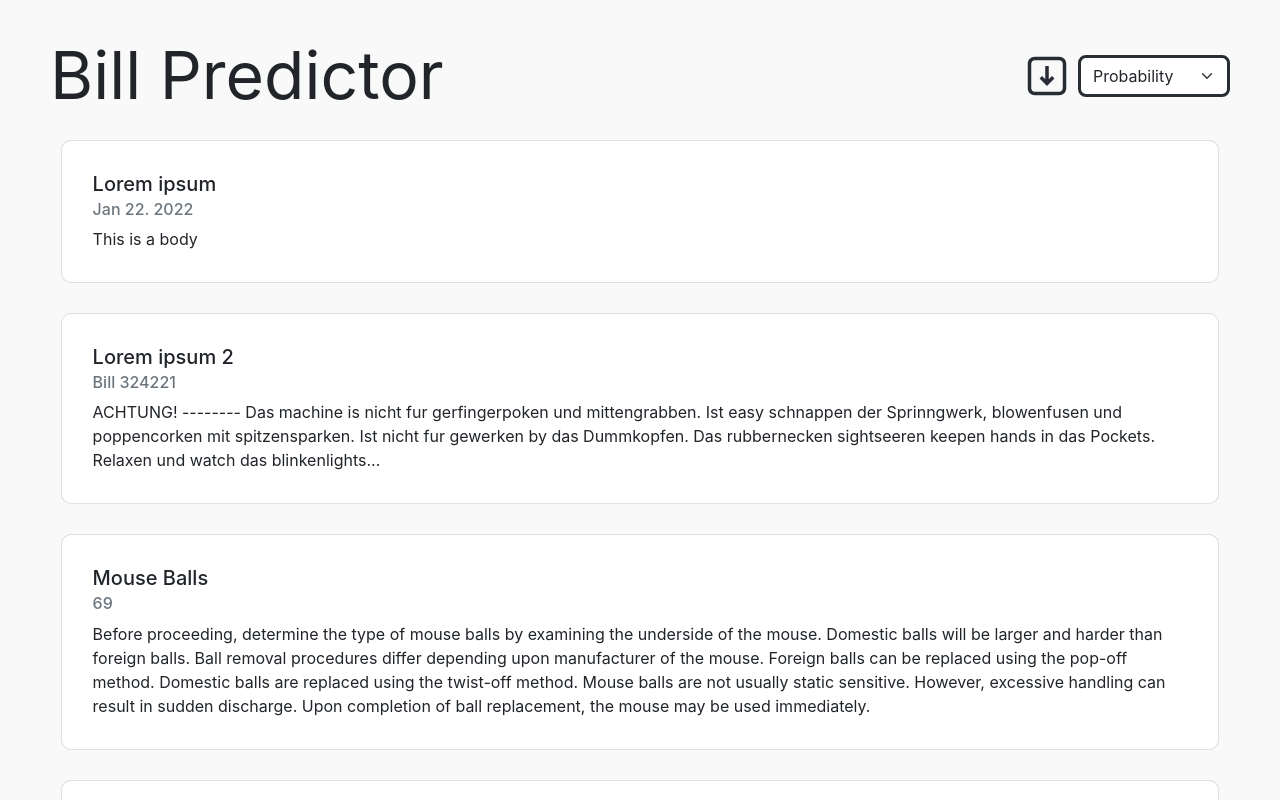
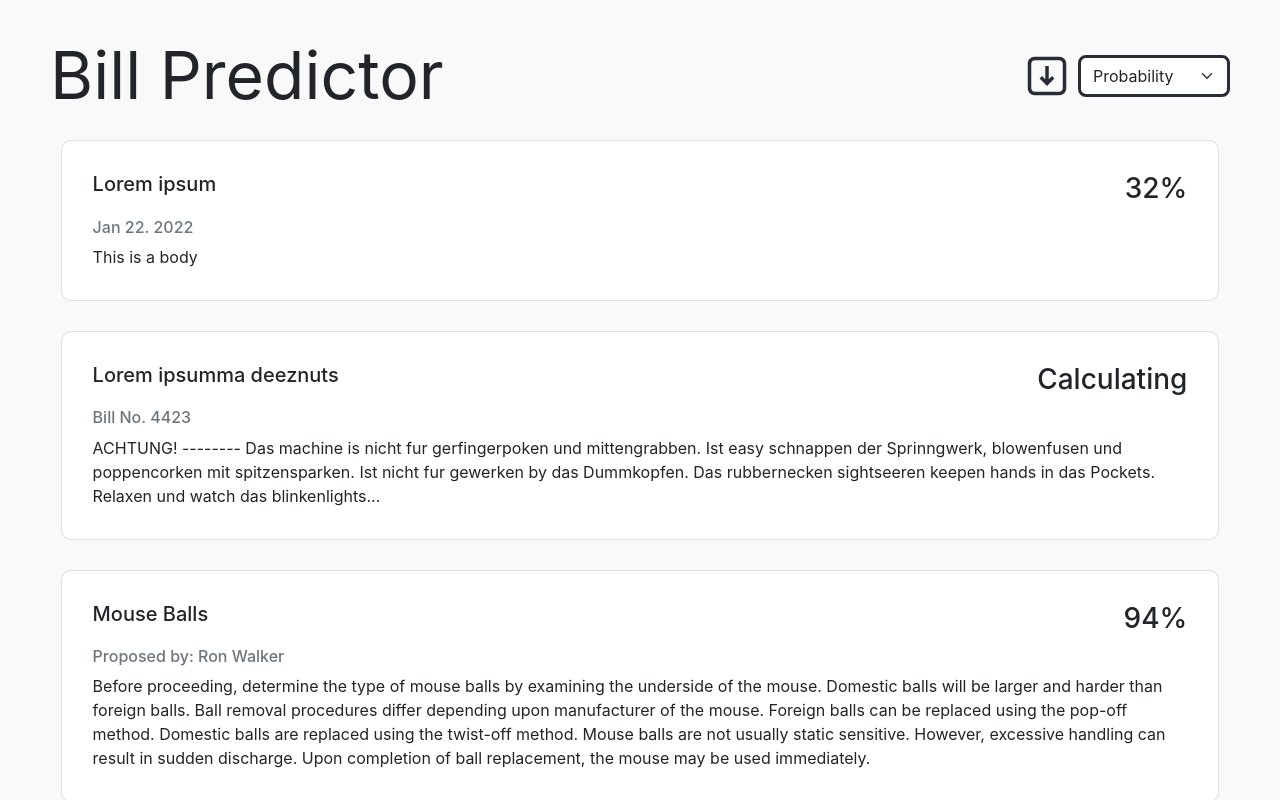
Before and after one commit to davidhaas6/bill-believe, a React (Create React App) app: page / in a window 1280 px wide. Shown: the top 800 px of the page. Built offline with nearby package versions, Linux system fonts and the light colour scheme.

Commit message:
added some enhancements

```diff
--- a/src/assets/App.css
+++ b/src/assets/App.css
@@ -98,6 +98,7 @@ html, body, #root {
 .main-content {
   display:flex;
   flex-flow: row wrap;
+  /* align-items: center; */
   padding: 0 calc(20px + 2vmax);
 }
 
--- a/src/components/BillBox.tsx
+++ b/src/components/BillBox.tsx
@@ -4,21 +4,28 @@ import Bill from "../models/Bill";
 
 interface BillBoxProps {
   bill: Bill;
-  prob?: number;
+  prob?: string|number;
 }
 
 const BillBox: FunctionComponent<BillBoxProps> = ({ bill, prob }: BillBoxProps) => {
   return (
     <Card className="bill-box">
       <Card.Body>
-        <Card.Title>{bill.title}</Card.Title>
+
+        <Card.Title>
+          <div className="bill-header">
+            {bill.title}
+            {prob &&
+              <h3>{prob}{typeof(prob) === 'number' && '%'}</h3>
+            }
+          </div>
+
+        </Card.Title>
         <Card.Subtitle className="mb-2 text-muted">{bill.id}</Card.Subtitle>
         <Card.Text>
           {bill.body}
         </Card.Text>
-        {prob &&
-          <h1>{prob}%</h1>
-        }
+
       </Card.Body>
     </Card>
   );
--- a/src/routes/App.tsx
+++ b/src/routes/App.tsx
@@ -13,8 +13,9 @@ const icons = {
 }
 
 const fakeBills: Bill[] = [
-  {title: "Lorem ipsum", body: "This is a body", id: "Jan 22. 2022"},
-  {title: "Lorem ipsum 2", body: `
+  { title: "Lorem ipsum", body: "This is a body", id: "Jan 22. 2022" },
+  {
+    title: "Lorem ipsumma deeznuts", body: `
     			ACHTUNG!
 			--------
 Das machine is nicht fur gerfingerpoken und mittengrabben.
@@ -23,9 +24,15 @@ Das machine is nicht fur gerfingerpoken und mittengrabben.
 Ist nicht fur gewerken by das Dummkopfen.  Das rubbernecken
 	 sightseeren keepen hands in das Pockets.
 	  Relaxen und watch das blinkenlights...
-  `, id: "Bill 324221"},
-  {title: "Mouse Balls", body: "Before proceeding, determine the type of mouse balls by examining the underside of the mouse.  Domestic balls will be larger and harder than foreign balls.  Ball removal procedures differ depending upon manufacturer of the mouse.  Foreign balls can be replaced using the pop-off method.  Domestic balls are replaced using the twist-off method.  Mouse balls are not usually static sensitive.  However, excessive handling can result in sudden discharge.  Upon completion of ball replacement, the mouse may be used immediately.", id: "69"},
-  {title: "Operators", body: `
+  `, id: "Bill No. 4423"
+  },
+  {
+    title: "Mouse Balls",
+    body: "Before proceeding, determine the type of mouse balls by examining the underside of the mouse.  Domestic balls will be larger and harder than foreign balls.  Ball removal procedures differ depending upon manufacturer of the mouse.  Foreign balls can be replaced using the pop-off method.  Domestic balls are replaced using the twist-off method.  Mouse balls are not usually static sensitive.  However, excessive handling can result in sudden discharge.  Upon completion of ball replacement, the mouse may be used immediately.",
+    id: "Proposed by: Ron Walker"
+  },
+  {
+    title: "Operators", body: `
   CN/A operators are operators that do exactly the opposite of what directory
 assistance operators are for.  See part II, for more info on CN/A & #'s.  In my
 experiences, these operators know more than the DA op's do & they are more
@@ -34,14 +41,34 @@ for the NON-PUB DA # (ie, you give them the name & they give you the unlisted
 #).  This is due to the fact that they assume your are a phellow company
 employee.  Unfortunately, the break-up has resulted in the break-up of a few
 NON-PUB #'s and policy changes in CN/A.
-  `, id: "0x!23jadfse"},
+  `, id: "0xAEF90FE14E"
+  },
 ];
 
+const fakeProbs = [
+  32,
+  "Calculating",
+  94,
+  0.01
+];
+
+
+interface BillBox {
+  bill: Bill;
+  prob: string | number;
+}
+
 function App() {
-  const [pageBills, setPageBills] = useState<Bill[]>();
+  const [pageBills, setPageBills] = useState<BillBox[]>();
   const [pageNum, setPageNum] = useState<number>(0);
 
-  useEffect(() => setPageBills(fakeBills),[]); // test data
+  useEffect(() => {
+    let boxes: BillBox[] = fakeBills.map((el, i) => {
+      const box: BillBox = { bill: el, prob: fakeProbs[i] };
+      return box;
+    });
+    setPageBills(boxes);
+  }, []); // test data
 
   return (
     <div className="app">
@@ -51,14 +78,14 @@ function App() {
         </div>
         <div className="sorting-box">
           <div className="sorting-arrow" >
-          <CgArrowDownR/>
+            <CgArrowDownR />
           </div>
           <div className="sorting-select">
-          <Form.Select>
-            <option>Probability</option>
-            <option>Date created</option>
-            <option>Date to vote</option>
-          </Form.Select>
+            <Form.Select>
+              <option>Probability</option>
+              <option>Date created</option>
+              <option>Date to vote</option>
+            </Form.Select>
           </div>
         </div>
       </div>
@@ -66,7 +93,7 @@ function App() {
       {/* <hr /> */}
 
       <div className="main-content">
-        {pageBills?.map((bill) => <BillBox bill={bill} />)}
+        {pageBills?.map((params) => <BillBox bill={params.bill} prob={params.prob} />)}
       </div>
 
       <div className="bottom-section">
```
